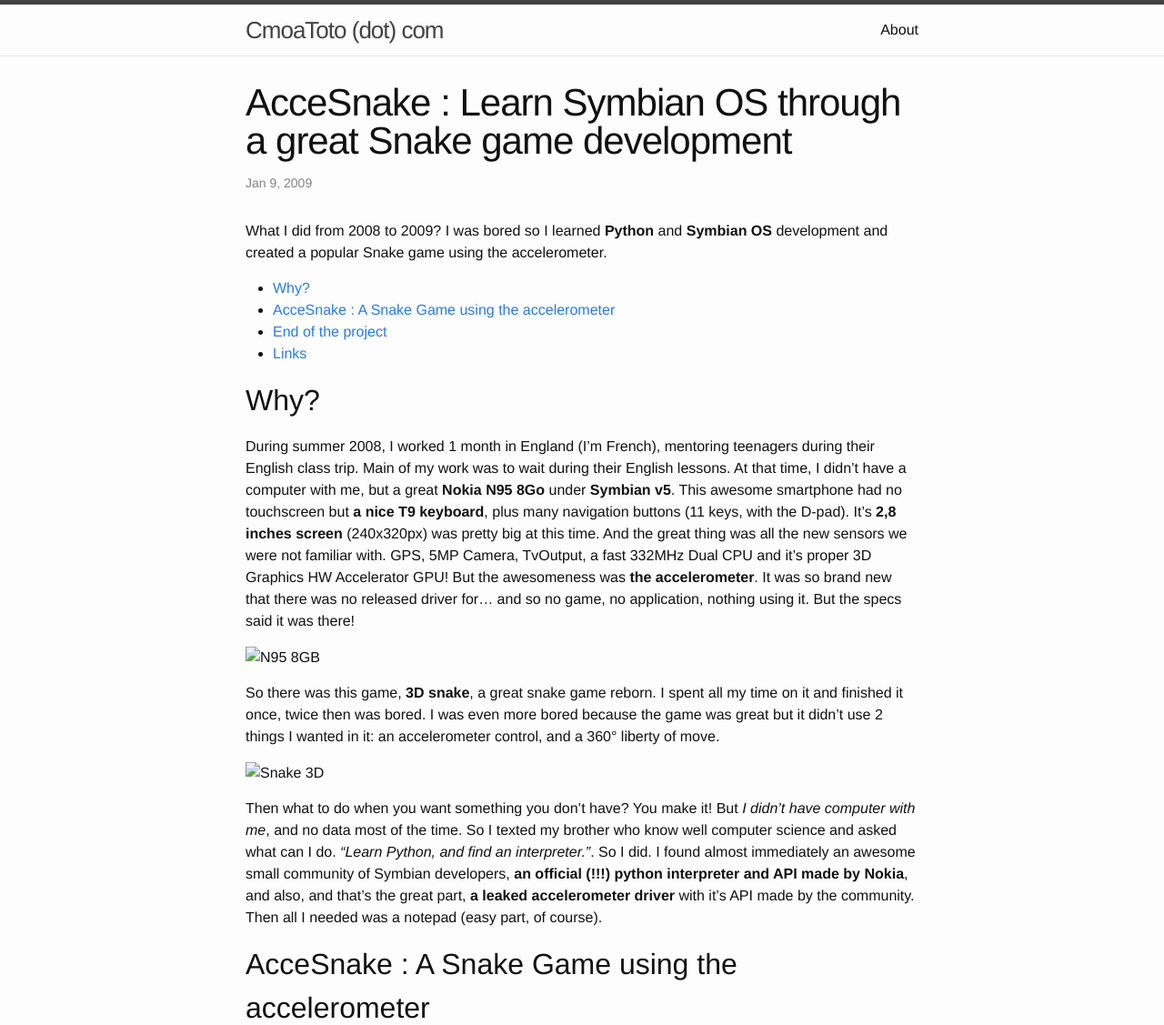
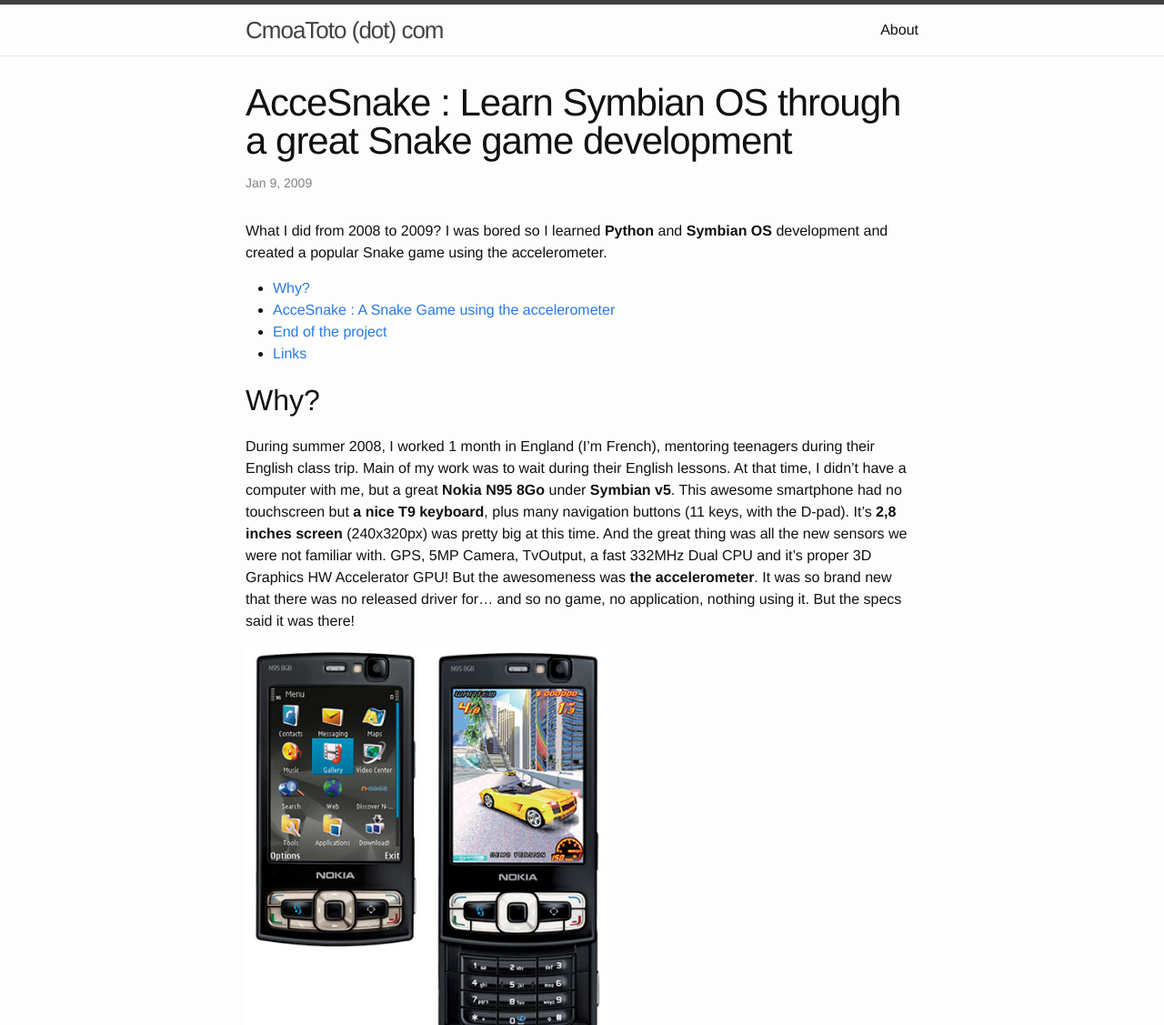
Before and after one commit to CmoaToto/cmoatoto.github.io, a Jekyll site: the page built from _posts/2009-01-09-what-i-did-accesnake.markdown, in a window 1280 px wide. Shown: the top 1127 px of the page at 91% size. Built offline with Jekyll 4.4.1, drawn with Linux system fonts in a browser that asks for light colours; grey boxes are pictures that could not be loaded.

Commit message:
fix accesnake images paths

```diff
--- a/_posts/2009-01-09-what-i-did-accesnake.markdown
+++ b/_posts/2009-01-09-what-i-did-accesnake.markdown
@@ -23,11 +23,11 @@
 
 During summer 2008, I worked 1 month in England (I'm French), mentoring teenagers during their English class trip. Main of my work was to wait during their English lessons. At that time, I didn't have a computer with me, but a great **Nokia N95 8Go** under **Symbian v5**. This awesome smartphone had no touchscreen but **a nice T9 keyboard**, plus many navigation buttons (11 keys, with the D-pad). It's **2,8 inches screen** (240x320px) was pretty big at this time. And the great thing was all the new sensors we were not familiar with. GPS, 5MP Camera, TvOutput, a fast 332MHz Dual CPU and it's proper 3D Graphics HW Accelerator GPU! But the awesomeness was **the accelerometer**. It was so brand new that there was no released driver for... and so no game, no application, nothing using it. But the specs said it was there!
 
-<img src="assets/images/accesnake_n958gb.jpg" alt="N95 8GB" style="width: 400px; margin-left: auto; margin-right: auto"/>
+<img src="{{ site.url }}/assets/images/accesnake_n958gb.jpg" alt="N95 8GB" style="width: 400px; margin-left: auto; margin-right: auto"/>
 
 So there was this game, **3D snake**, a great snake game reborn. I spent all my time on it and finished it once, twice then was bored. I was even more bored because the game was great but it didn't use 2 things I wanted in it: an accelerometer control, and a 360° liberty of move.
 
-<img src="assets/images/accesnake_snake3d.jpg" alt="Snake 3D" style="width: 200px; margin-left: auto; margin-right: auto"/>
+<img src="{{ site.url }}/assets/images/accesnake_snake3d.jpg" alt="Snake 3D" style="width: 200px; margin-left: auto; margin-right: auto"/>
 
 Then what to do when you want something you don't have? You make it! But *I didn't have computer with me*, and no data most of the time. So I texted my brother who know well computer science and asked what can I do. *"Learn Python, and find an interpreter."*. So I did. I found almost immediately an awesome small community of Symbian developers, **an official (!!!) python interpreter and API made by Nokia**, and also, and that's the great part, **a leaked accelerometer driver** with it's API made by the community. Then all I needed was a notepad (easy part, of course).
 
@@ -36,7 +36,7 @@
 AcceSnake : A Snake Game using the accelerometer
 ------------------------------------------------
 
-<img src="assets/images/accesnake_logo.jpg" alt="AcceSnake logo" style="width: 200px; margin-left: auto; margin-right: auto"/>
+<img src="{{ site.url }}/assets/images/accesnake_logo.png" alt="AcceSnake logo" style="width: 200px; margin-left: auto; margin-right: auto"/>
 
 {: .center }
 [Source code and download page](https://code.google.com/p/accesnake/downloads/list)
@@ -69,7 +69,7 @@
 - Managing the distribution and advertising.
 - Internationalization (assisted by community for regionalization).
 
-<img src="assets/images/accesnake_screenshot.jpg" alt="AcceSnake logo" style="width: 240px; margin-left: auto; margin-right: auto"/>
+<img src="{{ site.url }}/assets/images/accesnake_screenshot.png" alt="AcceSnake logo" style="width: 240px; margin-left: auto; margin-right: auto"/>
 
 <a name="end-3" />
 
```
